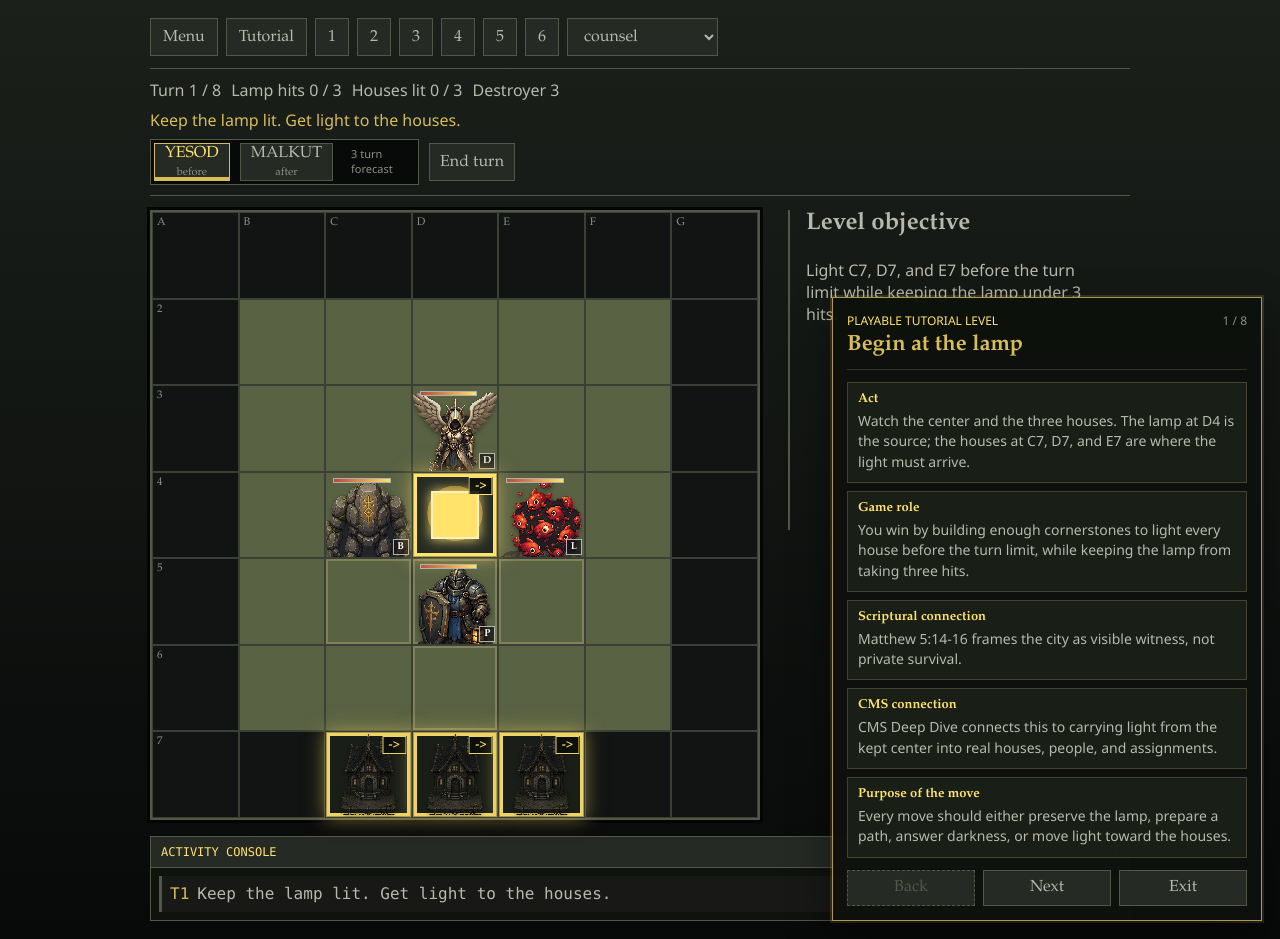
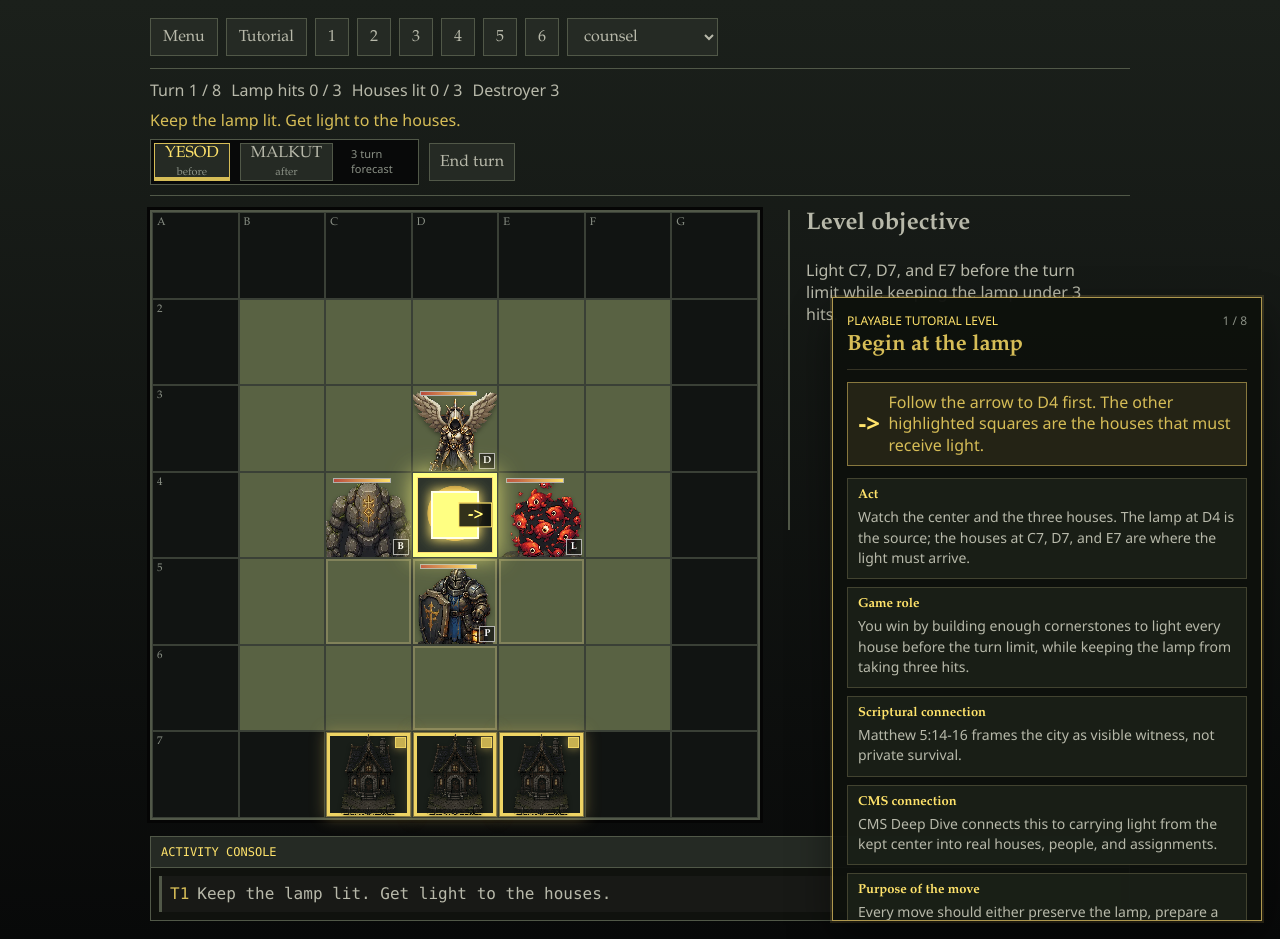
Before and after one commit to NipuniThakshila2000/city-on-a-hill, a React (Vite) app: page / in a window 1280 px wide. Both pictures are taken after a click on the button "TUTORIAL". Built offline with nearby package versions, Linux system fonts and the light colour scheme.

Commit message:
Fix tutorial step arrows

```diff
--- a/src/App.tsx
+++ b/src/App.tsx
@@ -26,6 +26,13 @@ export default function App() {
     setShowTutorial(false);
     setTutorialStep(0);
   };
+
+  useEffect(() => {
+    if (tutorialStep === null) return;
+    const tutorial = tutorialSteps[tutorialStep];
+    state.setMode(tutorial.view ?? "now");
+    state.selectPiece(tutorial.selectedPiece ?? null);
+  }, [tutorialStep]);
 
   useEffect(() => {
     const onKey = (event: KeyboardEvent) => {
@@ -84,9 +91,9 @@ export default function App() {
           ))}
         </select>
       </nav>
-      <TurnBar tutorialView={!!activeTutorial?.view} tutorialEndTurn={!!activeTutorial?.endTurn} />
+      <TurnBar tutorialView={!!activeTutorial?.viewTarget} tutorialEndTurn={!!activeTutorial?.endTurn} />
       <section className={styles.table}>
-        <Board tutorialSquares={activeTutorial?.boardSquares ?? []} />
+        <Board tutorialSquares={activeTutorial?.boardSquares ?? []} tutorialPrimarySquare={activeTutorial?.primarySquare} />
         <ActionPanel tutorialActions={activeTutorial?.actions ?? []} />
       </section>
       <ActivityConsole />
--- a/src/ui/Board.tsx
+++ b/src/ui/Board.tsx
@@ -4,16 +4,24 @@ import styles from "./Board.module.css";
 
 type BoardProps = {
   tutorialSquares?: string[];
+  tutorialPrimarySquare?: string;
 };
 
-export default function Board({ tutorialSquares = [] }: BoardProps) {
+export default function Board({ tutorialSquares = [], tutorialPrimarySquare }: BoardProps) {
   const squares = [];
   for (let y = 0; y < BOARD_SIZE; y += 1) {
     for (let x = 0; x < BOARD_SIZE; x += 1) squares.push({ x, y });
   }
   return (
     <div className={styles.board} role="grid" aria-label="7 by 7 city board">
-      {squares.map((pos) => <Square key={`${pos.x}-${pos.y}`} pos={pos} tutorialSquares={tutorialSquares} />)}
+      {squares.map((pos) => (
+        <Square
+          key={`${pos.x}-${pos.y}`}
+          pos={pos}
+          tutorialSquares={tutorialSquares}
+          tutorialPrimarySquare={tutorialPrimarySquare}
+        />
+      ))}
     </div>
   );
 }
--- a/src/ui/PlayableTutorial.module.css
+++ b/src/ui/PlayableTutorial.module.css
@@ -47,6 +47,29 @@
   font-size: 12px;
 }
 
+.target {
+  display: grid;
+  grid-template-columns: auto 1fr;
+  gap: 9px;
+  align-items: center;
+  border: 1px solid rgba(238, 206, 105, 0.5);
+  background: rgba(238, 206, 105, 0.1);
+  padding: 9px 10px;
+}
+
+.target span {
+  color: var(--c-lamp);
+  font-size: 24px;
+  font-weight: 700;
+  animation: panelArrow 900ms ease-in-out infinite;
+}
+
+.target p {
+  margin: 0;
+  color: var(--c-yellow);
+  line-height: 1.35;
+}
+
 .textBoxes {
   display: grid;
   gap: 8px;
@@ -94,6 +117,16 @@
   border-style: dashed;
 }
 
+@keyframes panelArrow {
+  0%,
+  100% {
+    transform: translateX(0);
+  }
+  50% {
+    transform: translateX(6px);
+  }
+}
+
 @media (max-width: 760px) {
   .panel {
     left: 10px;
--- a/src/ui/PlayableTutorial.tsx
+++ b/src/ui/PlayableTutorial.tsx
@@ -1,93 +1,128 @@
+import type { PieceId, ViewMode } from "../game/types";
 import styles from "./PlayableTutorial.module.css";
 
 export type TutorialStep = {
   title: string;
+  target: string;
   act: string;
   game: string;
   scripture: string;
   cms: string;
   purpose: string;
   boardSquares?: string[];
+  primarySquare?: string;
   actions?: string[];
-  view?: boolean;
+  selectedPiece?: PieceId | null;
+  view?: ViewMode;
+  viewTarget?: boolean;
   endTurn?: boolean;
 };
 
 export const tutorialSteps: TutorialStep[] = [
   {
     title: "Begin at the lamp",
+    target: "Follow the arrow to D4 first. The other highlighted squares are the houses that must receive light.",
     act: "Watch the center and the three houses. The lamp at D4 is the source; the houses at C7, D7, and E7 are where the light must arrive.",
     game: "You win by building enough cornerstones to light every house before the turn limit, while keeping the lamp from taking three hits.",
     scripture: "Matthew 5:14-16 frames the city as visible witness, not private survival.",
     cms: "CMS Deep Dive connects this to carrying light from the kept center into real houses, people, and assignments.",
     purpose: "Every move should either preserve the lamp, prepare a path, answer darkness, or move light toward the houses.",
-    boardSquares: ["D4", "C7", "D7", "E7"]
+    boardSquares: ["D4", "C7", "D7", "E7"],
+    primarySquare: "D4",
+    selectedPiece: null,
+    view: "now"
   },
   {
     title: "Read before and after",
+    target: "Use the arrow at the top tab control: YESOD is Before, MALKUT is After.",
     act: "Use the tab switch at the top: YESOD is Before and MALKUT is After.",
     game: "YESOD shows the board as it is now. MALKUT previews coming attacks, so you can plan before darkness reaches the lamp.",
     scripture: "Discernment means noticing what is present and what is approaching before acting.",
     cms: "The CMS lesson connection is timing: do not only react after pressure arrives; learn to read the pattern early.",
     purpose: "Switch views before ending a turn so the next move is intentional.",
-    view: true
+    view: "coming",
+    viewTarget: true,
+    selectedPiece: null
   },
   {
     title: "Protector",
+    target: "Follow the arrow to D5 and click the Protector.",
     act: "Select the Protector at D5. The highlighted nearby squares show the area he can cover.",
     game: "The Protector does not attack. His role is presence: he shields nearby lanes and makes darkness move around him.",
     scripture: "Psalm 91 gives the image of covering, refuge, and guarded space.",
     cms: "CMS teaching connects covering to faithful position. Protection is not noisy, but it changes what can reach the lamp.",
     purpose: "Move the Protector when a lane needs resistance or when a house path needs to stay open.",
-    boardSquares: ["D5", "C5", "D4", "E5", "D6"]
+    boardSquares: ["D5", "C5", "D4", "E5", "D6"],
+    primarySquare: "D5",
+    selectedPiece: "protector",
+    view: "now"
   },
   {
     title: "Binder",
+    target: "The arrow starts at C4. The Lock button is also marked so you know the next control to press.",
     act: "Select the Binder at C4, then use Lock when you need to close a lane.",
     game: "Lock creates a blocked square that darkness cannot pass through. The Binder gives up freedom when locked, so timing matters.",
     scripture: "Matthew 16:19 gives the language of binding as authority with responsibility.",
     cms: "The CMS connection is constraint. Some paths should be closed so the light-bearing path can remain clear.",
     purpose: "Use Lock to stop an approach lane before the attack gets too close.",
     boardSquares: ["C4", "B4", "C3", "C5"],
+    primarySquare: "C4",
+    selectedPiece: "binder",
+    view: "now",
     actions: ["lock"]
   },
   {
     title: "Looser",
+    target: "The arrow starts at E4. When a real lock exists, the marked Release button opens it.",
     act: "Select the Looser at E4 when a locked lane needs to open again.",
     game: "Release removes a lock. The Looser is quick but fragile, so release should be careful rather than casual.",
     scripture: "Loosing points to ordered release: what was bound can be opened when the assignment requires it.",
     cms: "CMS teaching treats release as stewardship, not permission to undo discipline without purpose.",
     purpose: "Use Release when an old block now prevents movement, building, or rescue.",
     boardSquares: ["E4", "D4", "E5", "F4"],
+    primarySquare: "E4",
+    selectedPiece: "looser",
+    view: "now",
     actions: ["release"]
   },
   {
     title: "Destroyer",
+    target: "Follow the arrow to D3. When darkness appears, click its highlighted tile to attack and answer the verse check.",
     act: "Select the Destroyer at D3, then attack a highlighted darkness tile when a threat must be removed.",
     game: "Destroy is limited by charges and triggers a Bible verse guess. The attack only lands when the verse check is handled correctly.",
     scripture: "This role teaches that confrontation must be governed by scripture rather than impulse.",
     cms: "CMS frames decisive action as timed, accountable, and submitted to the Word.",
     purpose: "Use Destroy for threats that cannot be handled by covering, binding, or movement.",
     boardSquares: ["D3", "A4", "G2"],
+    primarySquare: "D3",
+    selectedPiece: "destroyer",
+    view: "coming",
     actions: ["attack"]
   },
   {
     title: "Build",
+    target: "Follow the arrow to D6. The Build button is marked when a selected player is standing on a buildable square.",
     act: "Move a player toward D6 and the houses, then use Build when the selected player stands on a buildable square.",
     game: "Building creates cornerstones that carry light outward. Poor soil can delay the work, so watch the board and the console.",
     scripture: "Building makes the invisible assignment visible through faithful placement.",
     cms: "The CMS connection is formation: light reaches houses through repeated, concrete obedience, not only defense.",
     purpose: "Build when the move extends light toward C7, D7, or E7 without exposing the lamp.",
     boardSquares: ["D6", "C7", "D7", "E7"],
+    primarySquare: "D6",
+    selectedPiece: "protector",
+    view: "now",
     actions: ["build"]
   },
   {
     title: "End turn and read the console",
+    target: "The arrow points to End turn. After pressing it, read the highlighted bottom console line.",
     act: "Press End turn after moving and acting. Watch the bottom console after every attack, mistake, warning, build, or win.",
     game: "The console records what happened and highlights important activity, including attacks and mistakes.",
     scripture: "Reviewing the fruit of a turn teaches sober attention: action, consequence, correction.",
     cms: "CMS Deep Dive uses reflection so players learn why a move helped or harmed the assignment.",
     purpose: "End the turn only after checking the after-view, then use the console to learn what changed.",
+    view: "coming",
+    selectedPiece: null,
     endTurn: true
   }
 ];
@@ -110,6 +145,11 @@ export default function PlayableTutorial({ step, onStep, onClose }: PlayableTuto
         <h2>{current.title}</h2>
         <span>{step + 1} / {tutorialSteps.length}</span>
       </header>
+
+      <div className={styles.target}>
+        <span>{"->"}</span>
+        <p>{current.target}</p>
+      </div>
 
       <div className={styles.textBoxes}>
         <section>
--- a/src/ui/Square.module.css
+++ b/src/ui/Square.module.css
@@ -64,23 +64,42 @@
 .tutorialHighlight {
   outline: 3px solid var(--c-lamp);
   outline-offset: -5px;
-  box-shadow: inset 0 0 0 4px rgba(238, 206, 105, 0.72), 0 0 18px rgba(238, 206, 105, 0.56);
+  box-shadow: inset 0 0 0 3px rgba(238, 206, 105, 0.54), 0 0 14px rgba(238, 206, 105, 0.36);
   z-index: 3;
+}
+
+.tutorialPrimary {
+  outline-width: 4px;
+  box-shadow: inset 0 0 0 5px rgba(238, 206, 105, 0.86), 0 0 22px rgba(238, 206, 105, 0.72);
+  animation: tutorialPulse 1.05s ease-in-out infinite;
 }
 
 .tutorialArrow {
   position: absolute;
-  top: 4px;
+  top: 50%;
   right: 4px;
   z-index: 8;
-  min-width: 24px;
-  padding: 1px 4px;
+  min-width: 34px;
+  padding: 2px 5px;
   border: 1px solid var(--c-lamp);
   background: rgba(12, 14, 11, 0.88);
   color: var(--c-lamp);
   font-weight: 700;
-  font-size: 12px;
+  font-size: 16px;
+  transform: translateY(-50%);
   animation: tutorialNudge 900ms ease-in-out infinite;
+}
+
+.tutorialDot {
+  position: absolute;
+  top: 5px;
+  right: 5px;
+  z-index: 7;
+  width: 11px;
+  height: 11px;
+  border: 1px solid var(--c-lamp);
+  background: var(--c-yellow);
+  box-shadow: 0 0 10px rgba(238, 206, 105, 0.7);
 }
 
 .coord {
@@ -474,10 +493,20 @@
 @keyframes tutorialNudge {
   0%,
   100% {
-    transform: translateX(0);
+    transform: translateY(-50%) translateX(0);
   }
   50% {
-    transform: translateX(-5px);
+    transform: translateY(-50%) translateX(-7px);
+  }
+}
+
+@keyframes tutorialPulse {
+  0%,
+  100% {
+    filter: brightness(1);
+  }
+  50% {
+    filter: brightness(1.28);
   }
 }
 
@@ -511,10 +540,17 @@
   }
 
   .tutorialArrow {
-    top: 2px;
     right: 2px;
-    min-width: 20px;
-    font-size: 10px;
+    min-width: 24px;
+    font-size: 12px;
+    padding: 1px 3px;
+  }
+
+  .tutorialDot {
+    top: 3px;
+    right: 3px;
+    width: 8px;
+    height: 8px;
   }
 
   .block,
--- a/src/ui/Square.tsx
+++ b/src/ui/Square.tsx
@@ -13,9 +13,10 @@ import styles from "./Square.module.css";
 type SquareProps = {
   pos: Pos;
   tutorialSquares?: string[];
+  tutorialPrimarySquare?: string;
 };
 
-export default function Square({ pos, tutorialSquares = [] }: SquareProps) {
+export default function Square({ pos, tutorialSquares = [], tutorialPrimarySquare }: SquareProps) {
   const state = useGame();
   const squareKey = keyOf(pos);
   const piece = Object.values(state.pieces).find((p) => p.alive && samePos(p.pos, pos));
@@ -51,6 +52,7 @@ export default function Square({ pos, tutorialSquares = [] }: SquareProps) {
     dist(pos, state.actionEffect.pos) <= 2;
   const coord = pos.y === 0 ? String.fromCharCode(65 + pos.x) : pos.x === 0 ? String(pos.y + 1) : "";
   const tutorialHighlight = tutorialSquares.includes(squareKey);
+  const tutorialPrimary = tutorialPrimarySquare === squareKey;
 
   const classes = [
     styles.square,
@@ -66,7 +68,8 @@ export default function Square({ pos, tutorialSquares = [] }: SquareProps) {
     buildable ? styles.buildable : "",
     houseGlow ? styles.houseGlow : "",
     state.selectedSquare.x === pos.x && state.selectedSquare.y === pos.y ? styles.focused : "",
-    tutorialHighlight ? styles.tutorialHighlight : ""
+    tutorialHighlight ? styles.tutorialHighlight : "",
+    tutorialPrimary ? styles.tutorialPrimary : ""
   ]
     .filter(Boolean)
     .join(" ");
@@ -82,7 +85,8 @@ export default function Square({ pos, tutorialSquares = [] }: SquareProps) {
       }}
       aria-label={keyOf(pos)}
     >
-      {tutorialHighlight && <span className={styles.tutorialArrow}>{"->"}</span>}
+      {tutorialPrimary && <span className={styles.tutorialArrow}>{"->"}</span>}
+      {tutorialHighlight && !tutorialPrimary && <span className={styles.tutorialDot} />}
       {coord && <span className={styles.coord}>{coord}</span>}
       {temple && <span className={styles.templeLamp} />}
       {house && <img className={styles.houseImage} src={houseSrc} alt="" draggable={false} />}
```
